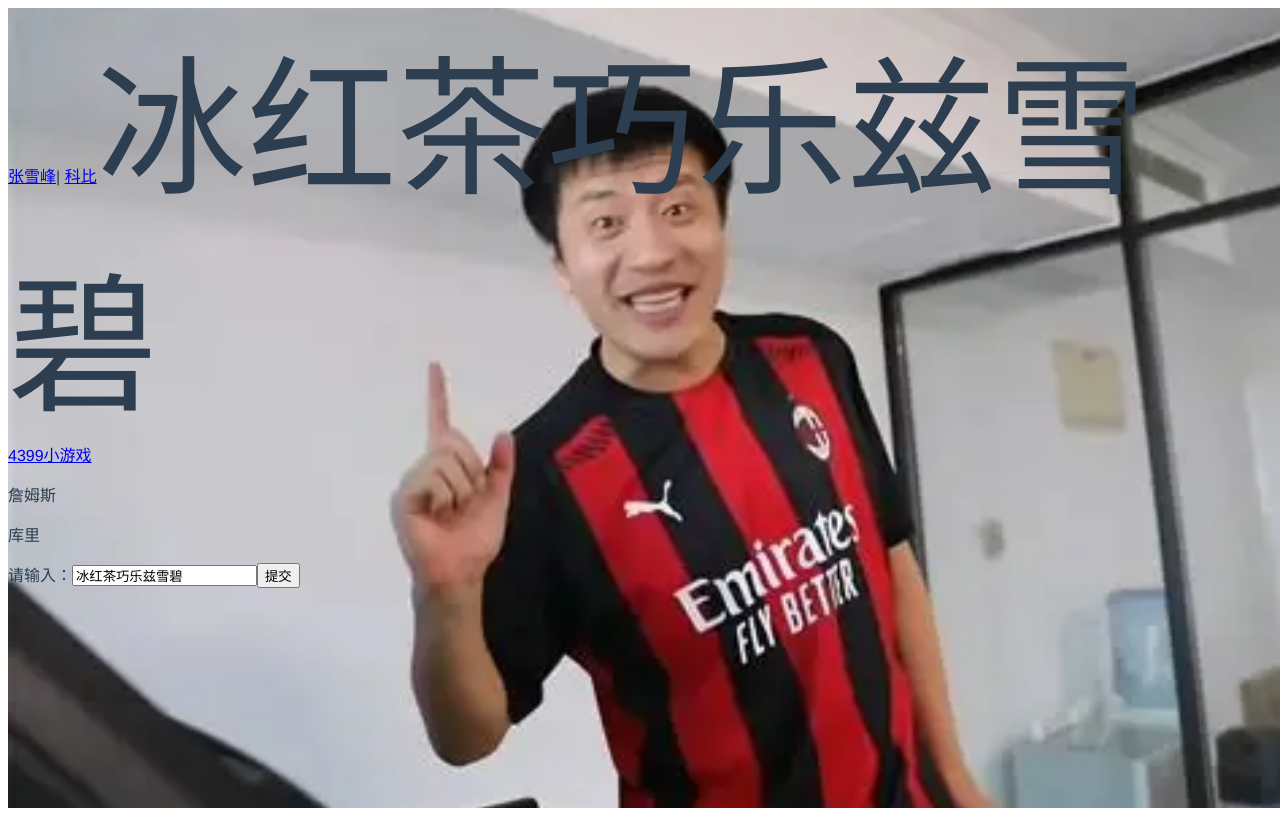
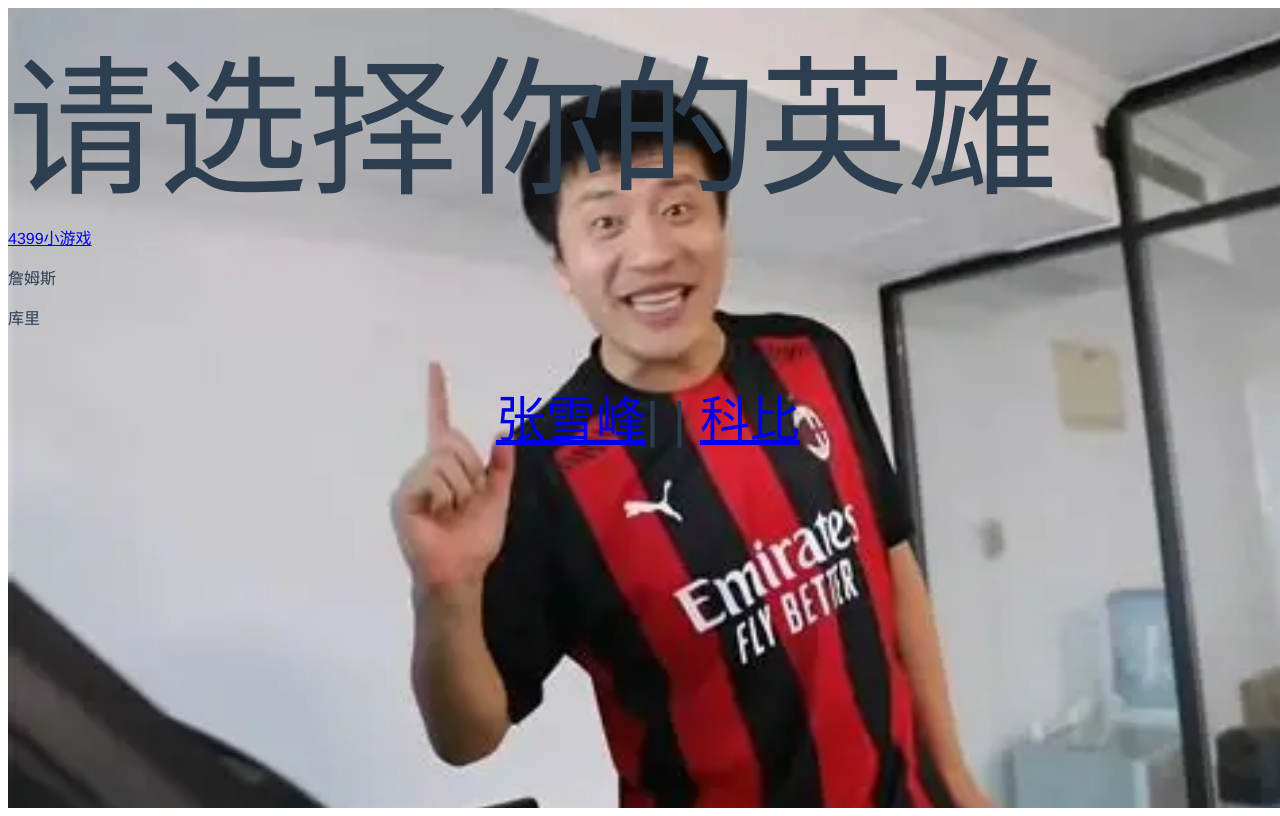
Before and after one commit to Trump258-arch/Music-player-demo, a Vue app: page / in a window 1280 px wide. Built offline with nearby package versions, Linux system fonts and the light colour scheme.

Commit message:
牢大音乐盒开发demo实例

```diff
--- a/package.json
+++ b/package.json
@@ -12,6 +12,7 @@
     "register-service-worker": "^1.7.2",
     "typescript": "^7.0.2",
     "vue": "^3.2.13",
+    "vue-audio-visual": "^2.5.1",
     "vue-router": "^5.2.0"
   },
   "devDependencies": {
--- a/src/components/HelloWorld.vue
+++ b/src/components/HelloWorld.vue
@@ -4,12 +4,6 @@
     <div v-for="item in items" :key="item.id">
       <p v-if="item.sit === '活着'">{{ item.name }}</p>
     </div>
-    <form>
-      请输入：<input type="text" v-model="Kobe">
-      <button @click="handleClick1">
-        提交
-      </button>
-    </form>
 </template>
 
 <script>
@@ -21,7 +15,7 @@ export default {
     return {
       msg: "模板语法",
       text: "<a href='https://www.4399.com/'>4399小游戏</a>",
-      Kobe: "冰红茶巧乐兹雪碧",
+      Kobe: "请选择你的英雄",
       items: [
         { id: 1, name: '科比', sit: '死了' },
         { id: 2, name: '詹姆斯', sit: '活着' },
@@ -34,9 +28,6 @@ export default {
       this.Kobe = '牢大坠机了';
       return this.Kobe;
     },
-    handleClick1() {
-      this.Kobe = 'Man!What can I say?'
-    },
     sendClickhander(){
       this.$emit('sendClickhander',this.Kobe);
     }
--- a/src/views/Home.vue
+++ b/src/views/Home.vue
@@ -2,9 +2,11 @@
   <!-- 首页：一张背景图 + 两个导航链接 -->
   <div class="background" style="background-image: url('/img/icons/张雪峰老师.webp')">
     <!-- router-link 渲染出来就是一个 <a> 标签，点击后切换路由页面 -->
-    <router-link to="/zxf">张雪峰</router-link>|
-    <router-link to="/kobe">科比</router-link>
     <HelloWorld @sendClickhander="handleSendClickhander" msg="Welcome to Your Vue.js App" />
+    <div style="font-size:50px;text-align:center;margin-top:50px">
+      <router-link to="/zxf">张雪峰</router-link>|           |
+      <router-link to="/kobe">科比</router-link>
+    </div>
   </div>
 </template>
 
--- a/src/views/Kobe.vue
+++ b/src/views/Kobe.vue
@@ -4,7 +4,7 @@
         src="../assets/OIP-C.jpg">
 
     <!-- audio 的三个媒体事件：播放 / 暂停 / 播完，都交给 syncPlayState 同步状态 -->
-    <audio ref="audio" src="/See you again.mp3" @play="syncPlayState" @pause="syncPlayState" @ended="handleEnded"></audio>
+    <audio ref="audio" src="/See you again.mp3" @play="syncPlayState" @pause="syncPlayState" @ended="syncPlayState"></audio>
     <div class="lyric-container">
         <div class="lyric-wrapper" :style="{ transform: 'translateY(-' + currentLineNum * 32 + 'px)' }">
             <p v-for="(line, index) in lyric.lines" :key="index" :class="{ active: index === currentLineNum }">
@@ -105,11 +105,6 @@ export default {
             if (!this.$refs.audio) return
             this.isPlaying = !this.$refs.audio.paused
         },
-        // 歌曲播完：同步状态 + 停掉歌词（否则歌曲结束后歌词还会自己继续"滚"）
-        handleEnded() {
-            this.syncPlayState()
-            this.lyric && this.lyric.stop()
-        }
     },
     // 注意：钩子名必须是 created（多一个 d），写成 create 永远不会被 Vue 调用
     created() {
--- a/src/views/ZXF.vue
+++ b/src/views/ZXF.vue
@@ -168,9 +168,11 @@ export default {
   overflow: hidden;
   margin: 20px auto;
 }
+
 .lyric-wrapper {
   transition: transform 0.3s ease;
 }
+
 .lyric-wrapper p {
   height: 32px;
   line-height: 32px;
@@ -180,6 +182,7 @@ export default {
   font-size: 20px;
   transition: all 0.3s ease;
 }
+
 /* 当前高亮歌词（现在是白底页面，用深色；以后加了深色背景可改回 #fff） */
 .lyric-wrapper p.active {
   color: #333;
```
Also changed, not shown: 1 other file (tests, documents, lock files or other folders).
